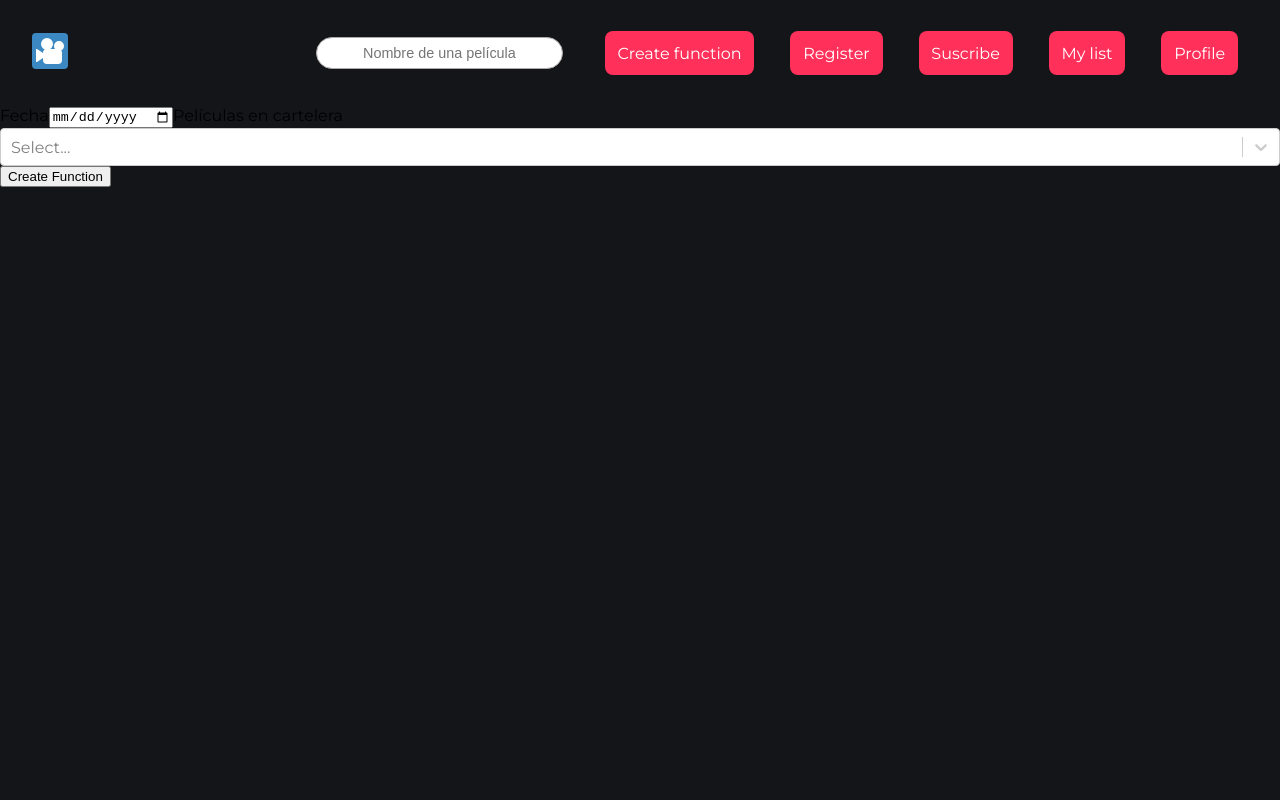
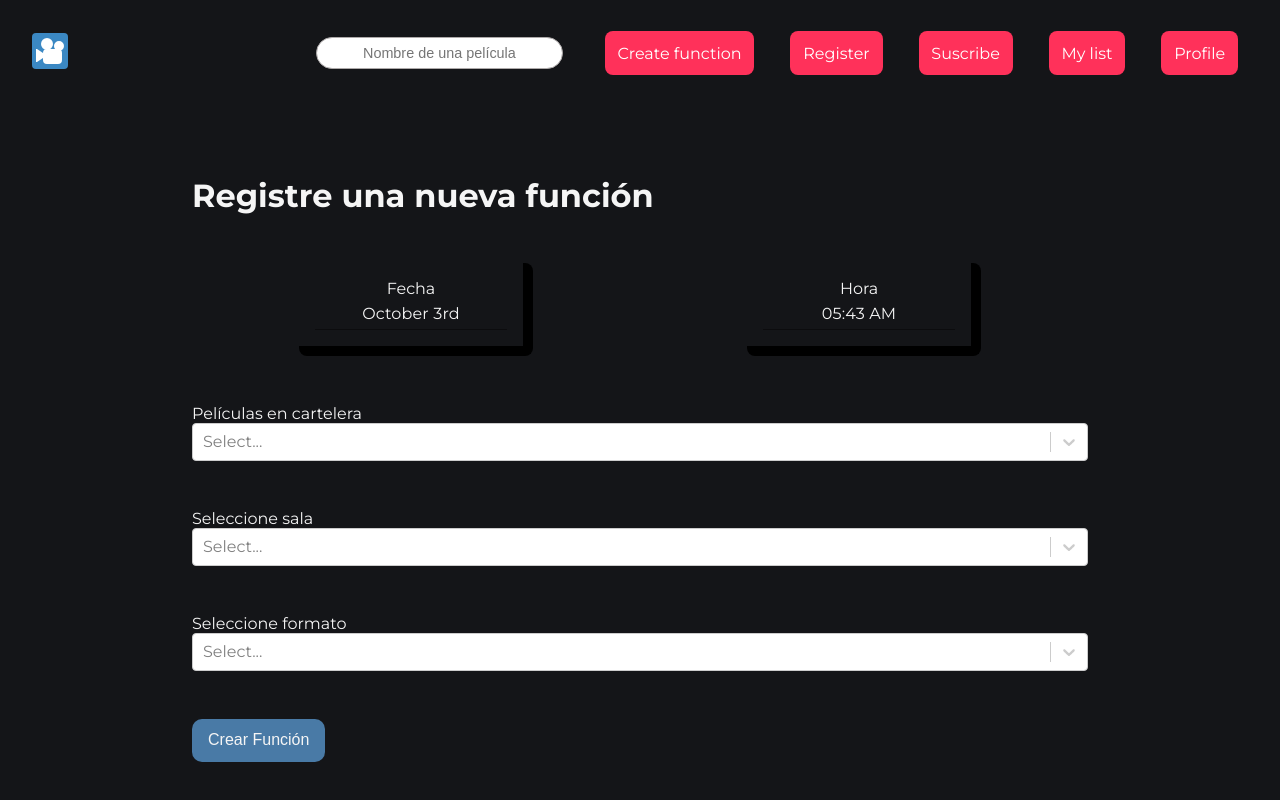
Before and after one commit to mrtfog/PF-Henry-Front, a React (Create React App) app: page /function in a window 1280 px wide. Shown: the top 800 px of the page. Built offline with nearby package versions, Linux system fonts and the light colour scheme; no server answers.

Commit message:
form avanzado

```diff
--- a/package.json
+++ b/package.json
@@ -3,10 +3,15 @@
   "version": "0.1.0",
   "private": true,
   "dependencies": {
+    "@date-io/date-fns": "^1.3.13",
+    "@material-table/core": "^0.2.37",
+    "@material-ui/core": "^4.12.4",
+    "@material-ui/pickers": "^3.3.10",
     "@testing-library/jest-dom": "^5.16.5",
     "@testing-library/react": "^13.4.0",
     "@testing-library/user-event": "^13.5.0",
     "axios": "^0.27.2",
+    "date-fns": "^2.29.3",
     "react": "^18.2.0",
     "react-dom": "^18.2.0",
     "react-redux": "^8.0.4",
--- a/src/components/Forms/Function.jsx
+++ b/src/components/Forms/Function.jsx
@@ -1,24 +1,91 @@
-import React, { useState, useEffect } from "react";
+import React, { useState, useEffect, useRef } from "react";
 import { useDispatch, useSelector } from "react-redux";
 import Select from "react-select";
 import { getMovies } from "../../redux/actions";
 import { getAllFunctions } from "../../redux/actions";
+import { DatePicker, TimePicker } from "@material-ui/pickers";
+import style from "../../scss/components/Forms/_function.module.scss";
+import { postFunction } from "../../redux/actions/index";
+
 const initialState = {
-  movieId: "",
-  dateTime: "",
-  roomId: "",
+  movieId: null,
+  dateTime: null,
+  roomId: null,
+  format: null,
+};
+const errors = {
+  movieIdError: false,
+  dateTimeError: false,
+  roomIdError: false,
+  formatError: false,
 };
 export default function Function() {
   const [form, setForm] = useState(initialState);
   const movies = useSelector((state) => state.movies);
   const functions = useSelector((state) => state.functions);
   const [selectedMovie, setSelectedMovie] = useState(null);
+  const [selectedRoom, setSelectedRoom] = useState(null);
+  const [selectedFormat, setSelectedFormat] = useState(null);
+  const [datePicker, setDatePicker] = useState(new Date());
+  const [error, setError] = useState(errors);
 
-  const handleDate = () => {};
-  const handleSubmit = (e) => {
-    e.preventDefault();
-    console.log(form);
+  // const cleanSelect = () => {
+  //   setSelectedFormat([]);
+  //   setSelectedMovie([]);
+  //   setSelectedRoom([]);
+  // };
+  const validate = () => {
+    if (
+      !form.dateTime &&
+      !form.roomId &&
+      !form.movieId &&
+      form.format === undefined
+    ) {
+      setError({
+        movieIdError: true,
+        dateTimeError: true,
+        roomIdError: true,
+        formatError: true,
+      });
+      return true;
+    }
+    if (Object.values(error).includes(true)) return true;
+    // if (form.dateTime === null || form.dateTime === undefined) {
+    //   setError({ ...errors, dateTimeError: true });
+    // }
+    // if (selectedMovie === null) {
+    //   setError({ ...errors, movieIdError: true });
+    // }
+
+    // if (selectedRoom === null) {
+    //   setError({ ...errors, roomIdError: true });
+    // }
+    // if (selectedFormat === null) {
+    //   setError({ ...errors, formatError: true });
+    // }
+
+    if (
+      form.dateTime &&
+      form.roomId &&
+      form.movieId &&
+      form.format !== undefined
+    ) {
+      return false;
+    }
+    return true;
   };
+  const roomOptions = [
+    { value: "1", label: "sala 1" },
+    { value: "2", label: "sala 2" },
+    { value: "3", label: "sala 3" },
+    { value: "4", label: "sala 4" },
+  ];
+  const formatOptions = [
+    { value: "2D-Doblado", label: "2D-Doblado" },
+    { value: "2D-Subtitulada", label: "2D-Subtitulada" },
+    { value: "3D-Subtitulada", label: "3D-Subtitulada" },
+    { value: "3D-Doblado", label: "3D-Doblado" },
+  ];
 
   const dispatch = useDispatch();
   useEffect(() => {
@@ -26,22 +93,61 @@ export default function Function() {
     dispatch(getAllFunctions());
   }, [dispatch]);
   useEffect(() => {
-    setForm({ ...form, movieId: selectedMovie?.value });
-    console.log(selectedMovie?.value);
+    setForm({
+      ...form,
+      movieId: selectedMovie?.value,
+    });
+    setError({ ...error, movieIdError: false });
   }, [selectedMovie]);
+  useEffect(() => {
+    setForm({ ...form, dateTime: datePicker });
+    setError({ ...error, dateTimeError: false });
+  }, [datePicker]);
+  useEffect(() => {
+    setForm({ ...form, roomId: selectedRoom?.value });
+    setError({ ...error, roomIdError: false });
+  }, [selectedRoom]);
+  useEffect(() => {
+    setForm({ ...form, format: selectedFormat?.value });
+    setError({ ...error, formatError: false });
+  }, [selectedFormat]);
+  const handleSubmit = (e) => {
+    e.preventDefault();
 
+    if (validate() === true) return;
+    console.log(form);
+    // dispatch(postFunction(form));
+    setSelectedFormat(null);
+    setSelectedMovie(null);
+    setSelectedRoom(null);
+    setDatePicker(new Date());
+    setForm(initialState);
+
+    alert("Función creada exitosamente!");
+  };
   return (
+    <div className={style.formFunctionContainer}>
+      <h1>Registre una nueva función</h1>
+      <form onSubmit={handleSubmit}>
+        <div className={style.Date}>
+          <div className={style.minDivDate}>
+            <label>Fecha</label>
+            <DatePicker value={datePicker} onChange={setDatePicker} />
+          </div>
+          <div className={style.minDivDate}>
+            <label>Hora</label>
+            <TimePicker value={datePicker} onChange={setDatePicker} />
+          </div>
+          {error.dateTimeError && (
+            <span className={style.error}>Seleccione fecha y hora</span>
+          )}
+        </div>
+
+        <div className={style.Select}>
+          <label>Películas en cartelera</label>
           <div>
-      <form onSubmit={handleSubmit}>
-        <label>Fecha</label>
-        <input
-          type="date"
-          name="Date"
-          value={form.dateTime}
-          onChange={handleDate}
-        />
-        <label>Películas en cartelera</label>
             <Select
+              isClearable={true}
               defaultValue={selectedMovie}
               onChange={setSelectedMovie}
               options={
@@ -51,7 +157,41 @@ export default function Function() {
                 })
               }
             />
-        <button type="submit">Create Function</button>
+          </div>
+          {error.movieIdError && (
+            <span className={style.error}>Seleccione una película</span>
+          )}
+        </div>
+        <div className={style.Select}>
+          <label>Seleccione sala</label>
+          <div>
+            <Select
+              isClearable={true}
+              defaultValue={selectedRoom}
+              onChange={setSelectedRoom}
+              options={roomOptions}
+            />
+          </div>
+          {error.roomIdError && (
+            <span className={style.error}>Seleccione una sala</span>
+          )}
+        </div>
+        <div className={style.Select}>
+          <label>Seleccione formato</label>
+          <div>
+            <Select
+              isClearable={true}
+              defaultValue={selectedFormat}
+              onChange={setSelectedFormat}
+              options={formatOptions}
+            />
+          </div>
+          {error.formatError && (
+            <span className={style.error}>Seleccione un formato</span>
+          )}
+        </div>
+
+        <button type="submit">Crear Función</button>
       </form>
     </div>
   );
--- a/src/index.js
+++ b/src/index.js
@@ -1,19 +1,39 @@
-import React from 'react';
-import ReactDOM from 'react-dom/client';
-import App from './App';
-import reportWebVitals from './reportWebVitals';
-import { BrowserRouter } from 'react-router-dom';
-import { Provider } from 'react-redux';
-import store from './redux/store'
+import React from "react";
+import ReactDOM from "react-dom/client";
+import App from "./App";
+import reportWebVitals from "./reportWebVitals";
+import { BrowserRouter } from "react-router-dom";
+import { Provider } from "react-redux";
+import store from "./redux/store";
+import { MuiPickersUtilsProvider } from "@material-ui/pickers";
+import DateFnsUtils from "@date-io/date-fns";
+import { ThemeProvider } from "@material-ui/core";
+import { createTheme } from "@material-ui/core/styles";
+import { alpha } from "@material-ui/core/styles";
 
+const theme = createTheme({
+  overrides: {
+    MuiInputBase: {
+      input: {
+        color: "#f5f5f5",
+        fontFamily: "Montserrat",
+        textAlign: "center",
 
-
-const root = ReactDOM.createRoot(document.getElementById('root'));
+        // .. other styling that you want
+      },
+    },
+  },
+});
+const root = ReactDOM.createRoot(document.getElementById("root"));
 root.render(
   <Provider store={store}>
     <BrowserRouter>
-      <App />
-    </BrowserRouter >
-  </Provider>,
+      <MuiPickersUtilsProvider utils={DateFnsUtils}>
+        <ThemeProvider theme={theme}>
+          <App />
+        </ThemeProvider>
+      </MuiPickersUtilsProvider>
+    </BrowserRouter>
+  </Provider>
 );
 reportWebVitals();
--- /dev/null
+++ b/src/scss/components/Forms/_function.module.scss
@@ -0,0 +1,83 @@
+@import '../../abstracts/variables';
+
+
+.formFunctionContainer{
+    display: flex;
+    flex-direction: column;
+    justify-content: center;
+    flex-wrap: wrap;
+    width: 70%;
+    margin: auto;
+    margin-top:3rem;
+    margin-bottom: 3rem;
+    h1{
+        color: #f5f5f5;
+        margin-bottom: 3rem;
+    }
+
+   form{
+
+    .Date{
+        display: flex;
+        flex-direction:row;
+        justify-content: space-around;
+        margin-bottom: 3rem;
+
+
+        .minDivDate{
+
+            border-radius: 0.5rem;
+            border-bottom: 10px solid black;
+                border-right: 10px solid black ;
+           padding:1rem;
+            display: flex;
+            flex-direction: column;
+            align-items: center;
+            text-align: center;
+            justify-content: center;
+
+
+            label{
+                color: #f5f5f5;
+                font-size: 1rem;
+            }
+        }
+        .error{
+            color: #ff3860;
+            height: 13px;
+
+        }
+
+    }
+    .Select {
+       margin-bottom: 3rem;
+
+        label{
+            color: #f5f5f5;
+            font-size: 1rem;
+
+
+           }
+           .error{
+            color: #ff3860;
+            height: 13px;
+        }
+
+    }
+
+    button{
+        display:flex;
+        align-items: center;
+        justify-content: center;
+        background-color: $secondary-color;
+        border-radius: 10px;
+        padding: 0.8em 1em;
+        border:transparent;
+        font-size: 1rem;
+        color:#f5f5f5;
+        cursor:pointer;
+
+    }
+   }
+
+}
```
Also changed, not shown: 1 other file (tests, documents, lock files or other folders). Lines whose indentation alone changed are shown as unchanged.
